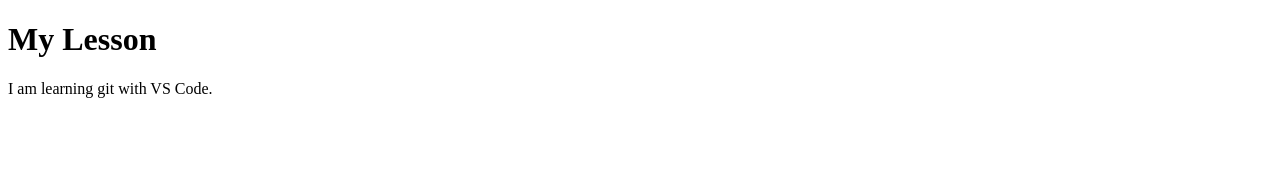
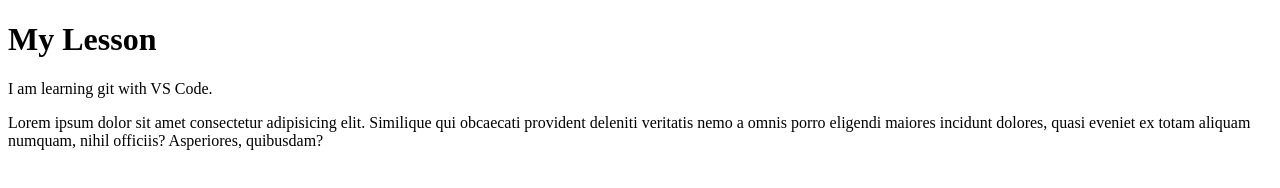
Before and after one commit to jameslente/lesson, a plain HTML site: page index.html in a window 1280 px wide. Drawn offline with Linux system fonts and the light colour scheme.

Commit message:
made new paragraph

```diff
--- a/index.html
+++ b/index.html
@@ -8,5 +8,6 @@
 <body>
    <h1>My Lesson</h1>
    <p>I am learning git with VS Code.</p>
+   <P>Lorem ipsum dolor sit amet consectetur adipisicing elit. Similique qui obcaecati provident deleniti veritatis nemo a omnis porro eligendi maiores incidunt dolores, quasi eveniet ex totam aliquam numquam, nihil officiis? Asperiores, quibusdam?</P>
 </body>
 </html>
```
